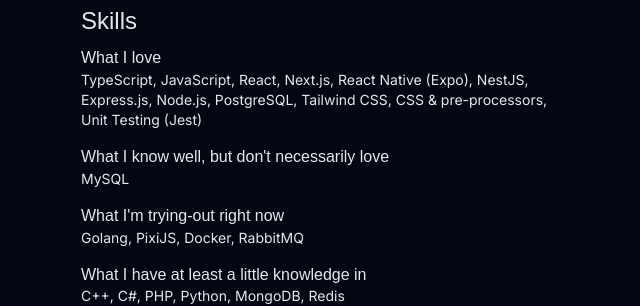
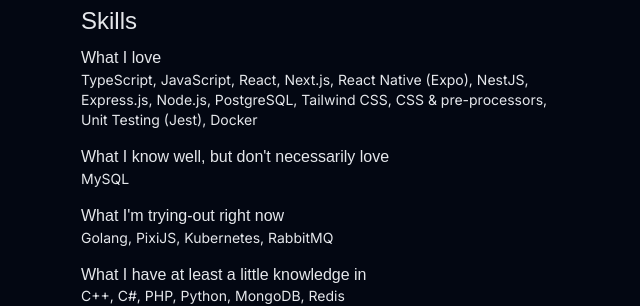
Before and after one commit to jankamon/jankamon.dev, a React (Vite) app: page / in a window 1280 px wide. Shown: the part 395-701 px from the top of the page, without its empty margins (319-959 px from the left). Built offline with nearby package versions, Linux system fonts and the light colour scheme; a web font is replaced by a local one.

Commit message:
update: skills

```diff
--- a/src/components/data/skills.ts
+++ b/src/components/data/skills.ts
@@ -4,7 +4,7 @@
   {
     name: "What I love",
     description:
-      "TypeScript, JavaScript, React, Next.js, React Native (Expo), NestJS, Express.js, Node.js, PostgreSQL, Tailwind CSS, CSS & pre-processors, Unit Testing (Jest)",
+      "TypeScript, JavaScript, React, Next.js, React Native (Expo), NestJS, Express.js, Node.js, PostgreSQL, Tailwind CSS, CSS & pre-processors, Unit Testing (Jest), Docker",
   },
   {
     name: "What I know well, but don't necessarily love",
@@ -12,7 +12,7 @@
   },
   {
     name: "What I'm trying-out right now",
-    description: "Golang, PixiJS, Docker, RabbitMQ",
+    description: "Golang, PixiJS, Kubernetes, RabbitMQ",
   },
   {
     name: "What I have at least a little knowledge in",
```
Also changed, not shown: 1 other file (tests, documents, lock files or other folders).
